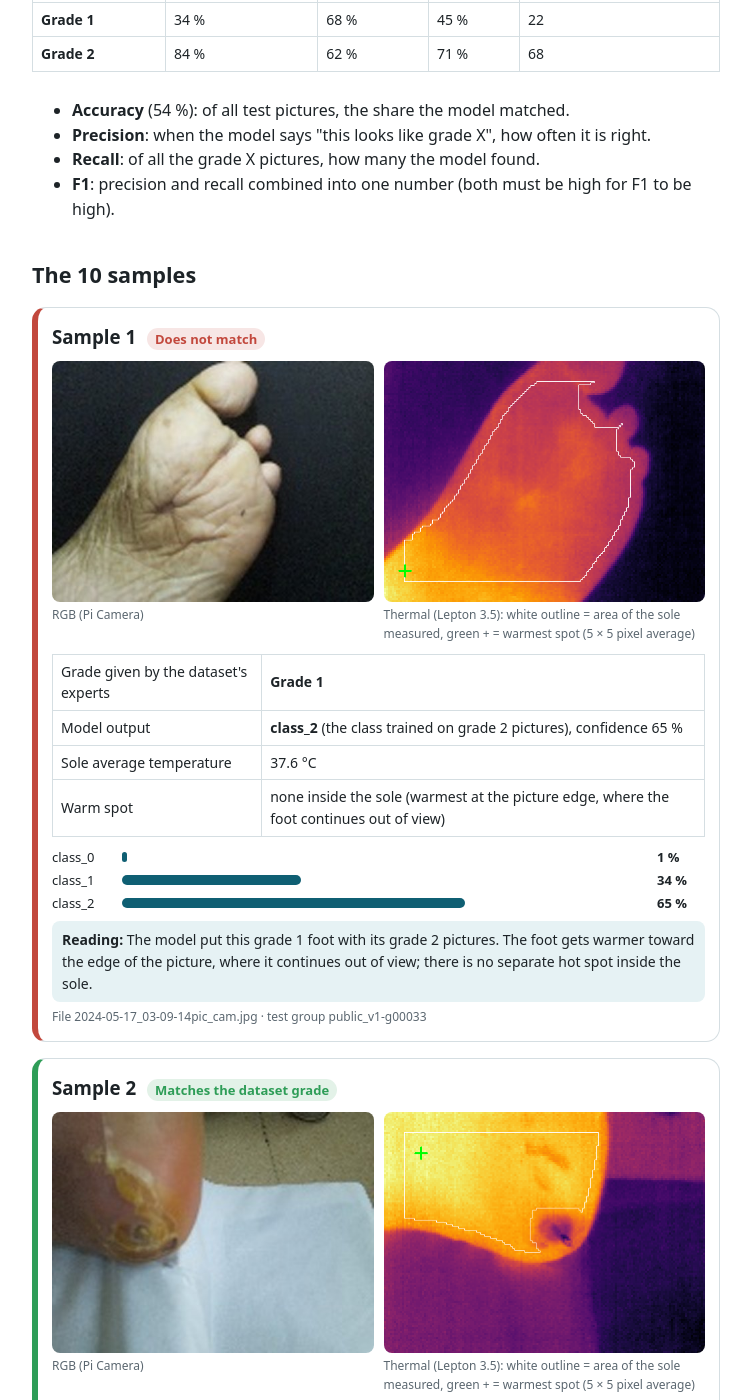
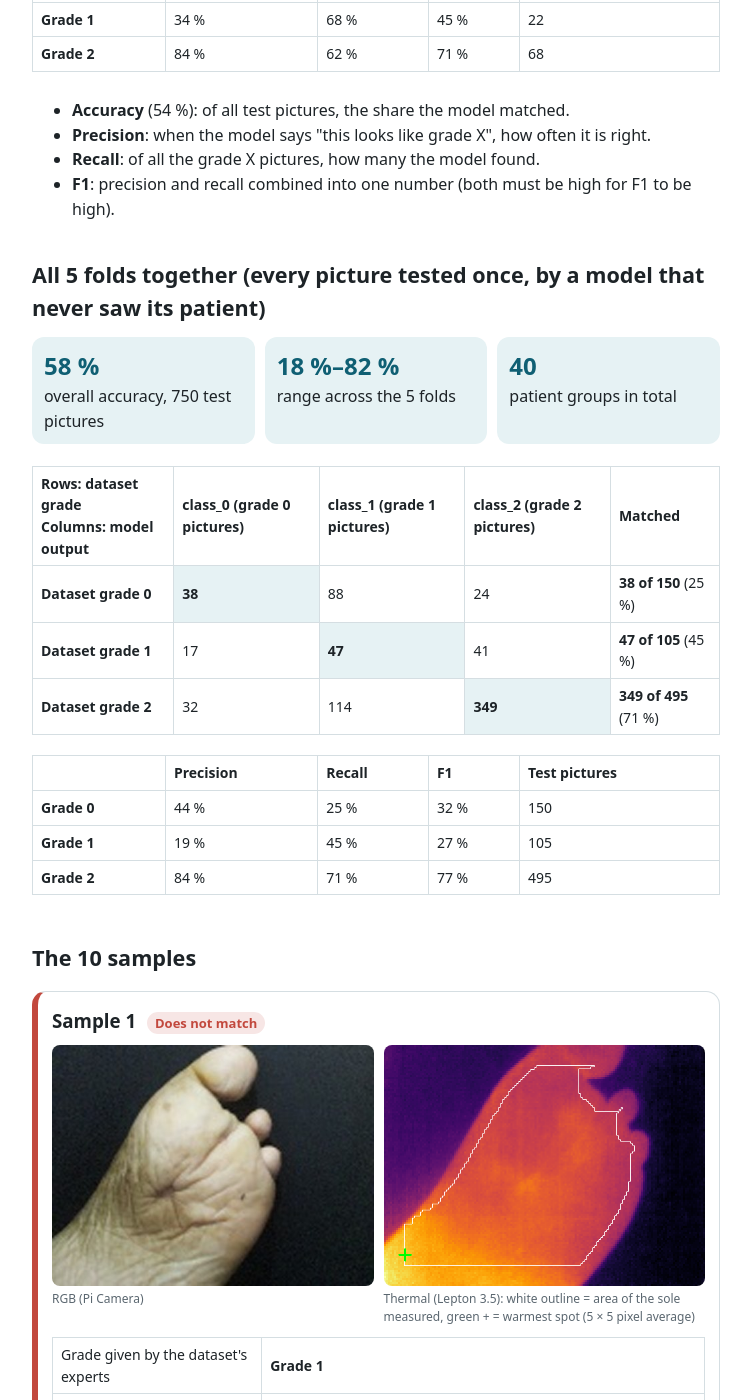
Before and after one commit to emathrixacademy/irdiabeticdetector-site, a Jekyll site: the page sample-tests.html, which Jekyll copies as it is, in a window 1280 px wide and 1400 px high, scrolled down 1164 px. Shown: the whole window, without its empty margins (264-1015 px from the left). Built offline with Jekyll 4.4.1, drawn with Linux system fonts in a browser that asks for light colours.

Commit message:
Sample tests: add the all-5-folds results
Every picture tested once by a model that never saw its patient: 58 % overall
accuracy on 750 pictures, 18-82 % across folds, with precision, recall and F1
per grade.

```diff
--- a/sample-tests.html
+++ b/sample-tests.html
@@ -56,6 +56,13 @@ class.</p>
 <li><b>Recall</b>: of all the grade X pictures, how many the model found.</li>
 <li><b>F1</b>: precision and recall combined into one number (both must be high for F1 to be high).</li>
 </ul>
+<h2>All 5 folds together (every picture tested once, by a model that never saw its patient)</h2>
+<div class="stats">
+<div class="stat"><b>58 %</b>overall accuracy, 750 test pictures</div>
+<div class="stat"><b>18 %–82 %</b>range across the 5 folds</div>
+<div class="stat"><b>40</b>patient groups in total</div></div>
+<div class="cmwrap"><table><tr><th>Rows: dataset grade<br>Columns: model output</th><th>class_0 (grade 0 pictures)</th><th>class_1 (grade 1 pictures)</th><th>class_2 (grade 2 pictures)</th><th>Matched</th></tr><tr><th>Dataset grade 0</th><td class="diag">38</td><td class="">88</td><td class="">24</td><td><b>38 of 150</b> (25 %)</td></tr><tr><th>Dataset grade 1</th><td class="">17</td><td class="diag">47</td><td class="">41</td><td><b>47 of 105</b> (45 %)</td></tr><tr><th>Dataset grade 2</th><td class="">32</td><td class="">114</td><td class="diag">349</td><td><b>349 of 495</b> (71 %)</td></tr></table></div>
+<div class="cmwrap"><table><tr><th></th><th>Precision</th><th>Recall</th><th>F1</th><th>Test pictures</th></tr><tr><th>Grade 0</th><td>44 %</td><td>25 %</td><td>32 %</td><td>150</td></tr><tr><th>Grade 1</th><td>19 %</td><td>45 %</td><td>27 %</td><td>105</td></tr><tr><th>Grade 2</th><td>84 %</td><td>71 %</td><td>77 %</td><td>495</td></tr></table></div>
 
 
 <h2>The 10 samples</h2>
```
